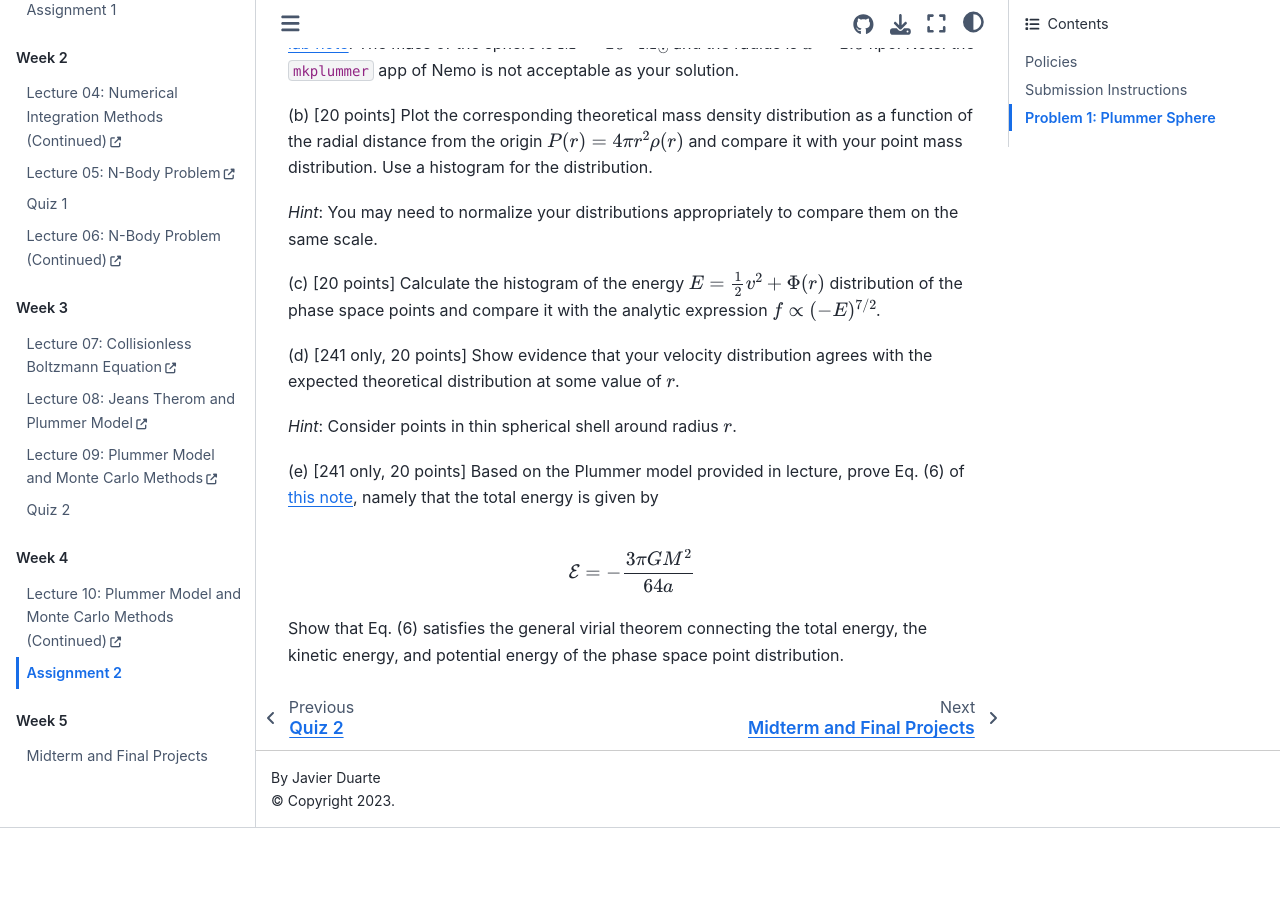
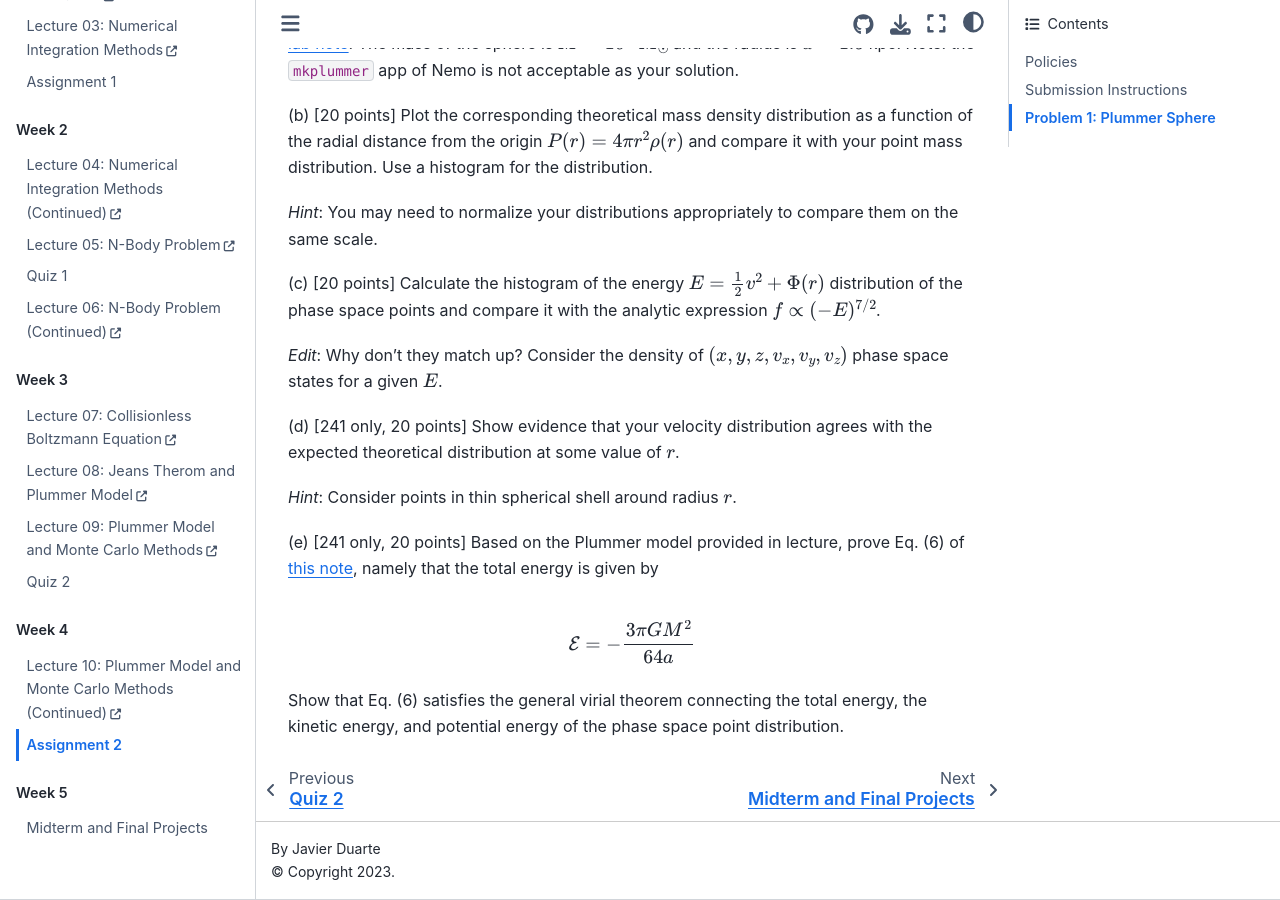
Before and after one commit to jmduarte/phys141, a Jupyter Book: the page built from assignments/assignment2/assignment2.md, in a window 1280 px wide and 900 px high, scrolled down 1372 px. Built offline with Jupyter Book 1.0.4 settings and Sphinx 7.4.7 and the Sphinx Book theme 1.1.4, drawn with Linux system fonts in a browser that asks for light colours; pages that are not in the unit, such as notebooks, are missing from menus; before the commit the page ends 2200 px from its top, so only the background shows below that.

Commit message:
Update assignment2.md

```diff
--- a/assignments/assignment2/assignment2.md
+++ b/assignments/assignment2/assignment2.md
@@ -47,6 +47,8 @@ Use a histogram for the distribution.
 
 (c) [20 points] Calculate the histogram of the energy $E=\frac{1}{2}v^2+\Phi(r)$ distribution of the phase space points and compare it with the analytic expression $f \propto (-E)^{7/2}$.
 
+*Edit*: Why don't they match up? Consider the density of $(x, y, z, v_x, v_y, v_z)$ phase space states for a given $E$.
+
 (d) [241 only, 20 points] Show evidence that your velocity distribution agrees with the expected theoretical distribution at some value of $r$.
 
 *Hint*: Consider points in thin spherical shell around radius $r$.
```
